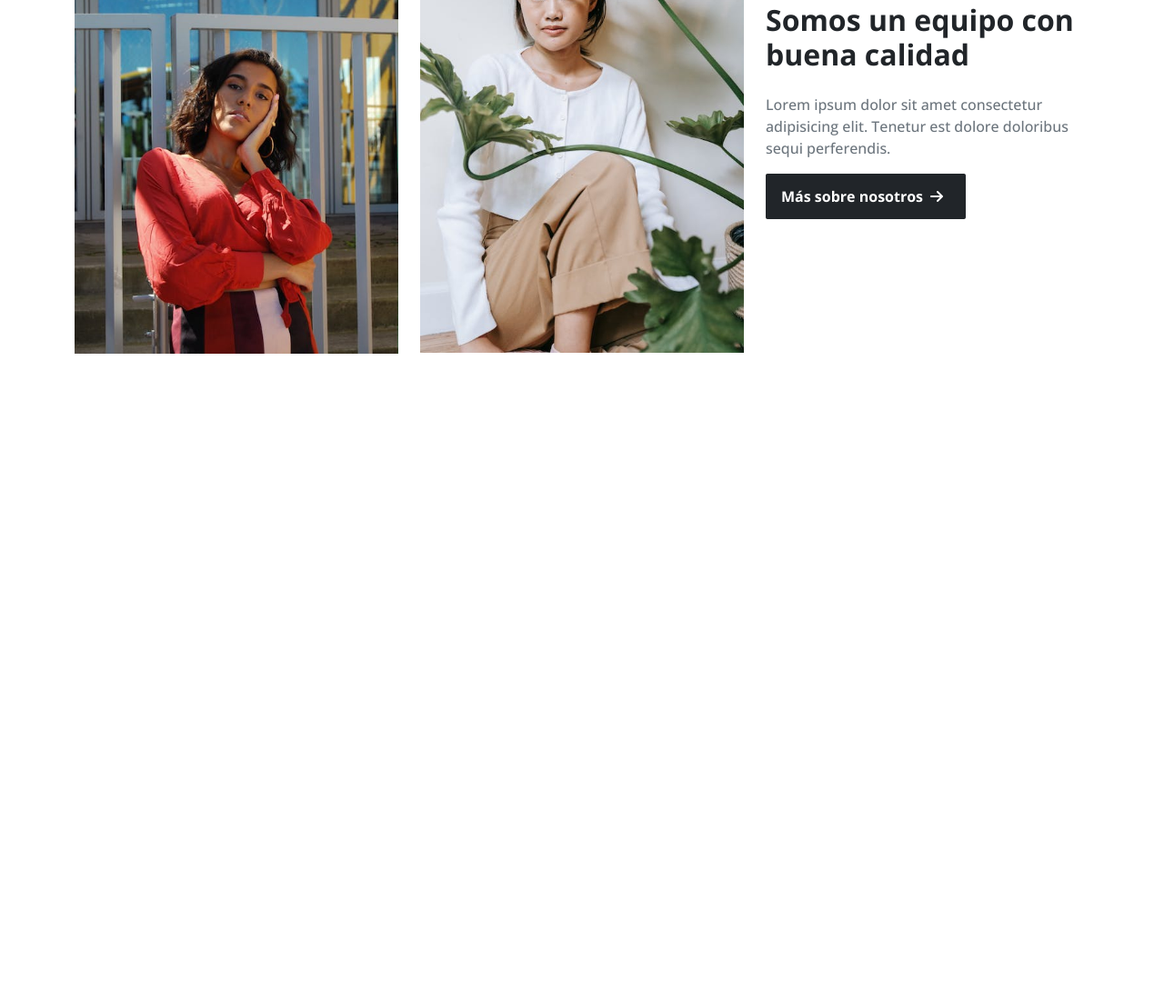
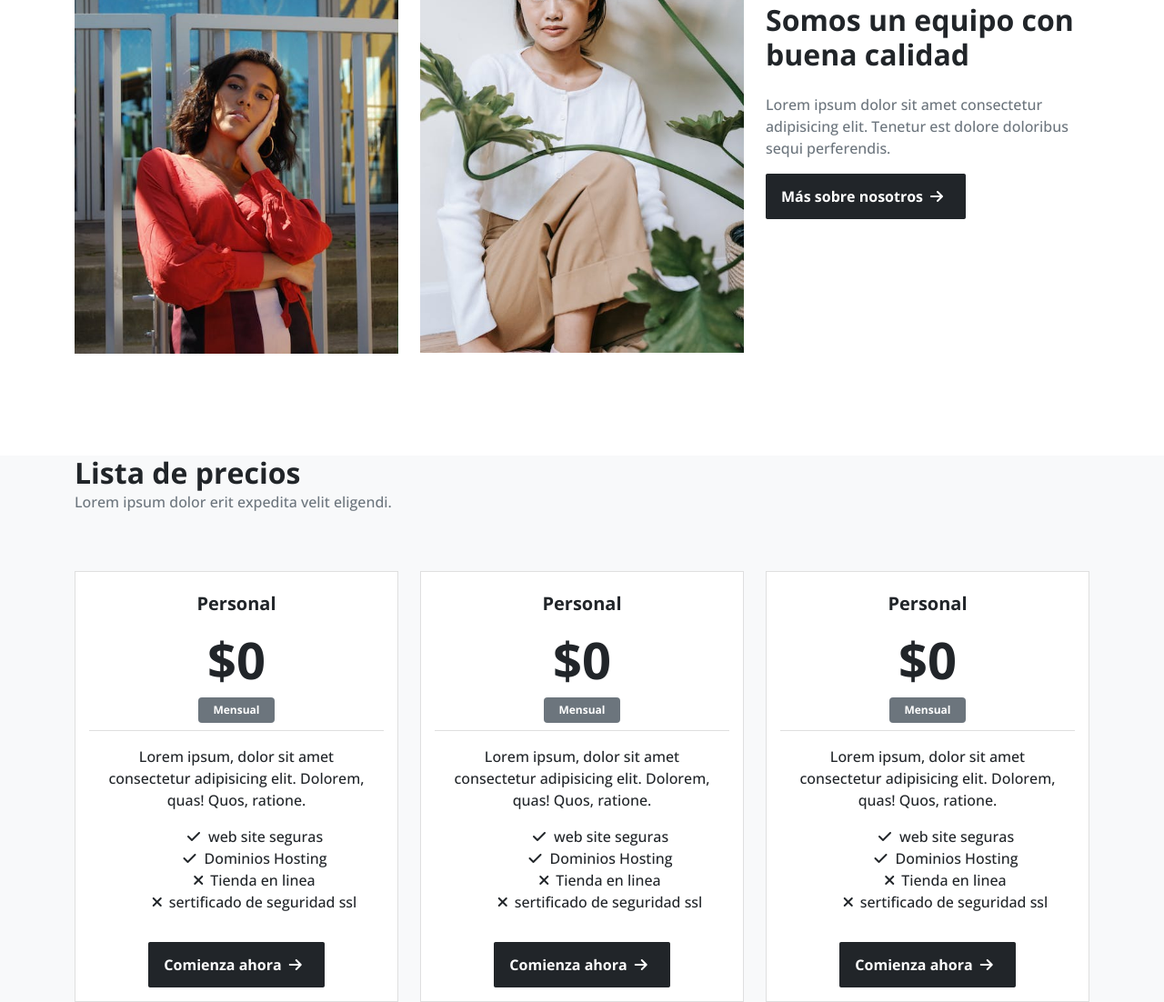
Before and after one commit to userFreider/DevBook, a plain HTML site: page index.html in a window 1280 px wide. Shown: the part 1040-2142 px from the top of the page at 91% size. Before the commit the page ends 1493 px from the top, so only its background shows below. Drawn offline with nearby package versions, Linux system fonts and the light colour scheme.

Commit message:
card lista de precio

```diff
--- a/assets/css/style.css
+++ b/assets/css/style.css
@@ -58,3 +58,17 @@ a{
     opacity: .7;
     border-radius: .1rem;
 }
+
+/* lista de precios */
+.badge{
+    padding: 0.5rem 1rem;
+}
+
+.car-body{
+
+}
+
+/* cards lista de precio */
+.card{
+    padding: 15px;
+}
--- a/index.html
+++ b/index.html
@@ -60,7 +60,8 @@
         <div class="container">
 
             <div class="text-center py-6 w-75 mx-auto text-white">
-                <h1 class="display-5 mb-5 text-uppercase">Somos una empresa experta <br> en <span class="fw-bold">aplicaciones
+                <h1 class="display-5 mb-5 text-uppercase">Somos una empresa experta <br> en <span
+                        class="fw-bold">aplicaciones
                         web</span></h1>
                 <p class="lead text-white mb-5">Lorem, ipsum dolor sit amet consectetur adipisicing elit. Dolore ut
                     dolor labore, rerum rem dignissimos, natus, corporis totam beatae sequi veniam.</p>
@@ -68,10 +69,14 @@
                 <a href="#" class="btn btn-outline-light">Nuestro portafolio</a>
                 <a href="#" class="btn btn-outline-success mx-4">Contactanos ahora</a>
                 <ul class="py-5 list-inline">
-                    <li class="list-inline-item mx-4"><small><i class="fa-solid fa-check mx-1"></i>React js</small> </li>
-                    <li class="list-inline-item mx-4"><small><i class="fa-solid fa-check mx-1"></i> Django - Python Framework</small></li>
-                    <li class="list-inline-item mx-4"><small><i class="fa-solid fa-check mx-1"></i> AWS Amazon web Servise</small> </li>
-                    <li class="list-inline-item mx-4"><small><i class="fa-solid fa-check mx-1"></i> React Js</small></li>
+                    <li class="list-inline-item mx-4"><small><i class="fa-solid fa-check mx-1"></i>React js</small>
+                    </li>
+                    <li class="list-inline-item mx-4"><small><i class="fa-solid fa-check mx-1"></i> Django - Python
+                            Framework</small></li>
+                    <li class="list-inline-item mx-4"><small><i class="fa-solid fa-check mx-1"></i> AWS Amazon web
+                            Servise</small> </li>
+                    <li class="list-inline-item mx-4"><small><i class="fa-solid fa-check mx-1"></i> React Js</small>
+                    </li>
                     <LI class="list-inline-item mx-4"><small><i class="fa-solid fa-check mx-1"></i> MYSQL</small> </LI>
                 </ul>
             </div>
@@ -84,7 +89,8 @@
     <section class="py-5">
         <div class="container">
             <h2 class="fw-bold">Nuestros grupos</h2>
-            <p class="text-muted  w-50">Lorem ipsum dolor sit amet consectetur adipisicing elit. Deserunt est magni incidunt hic beatae.</p>
+            <p class="text-muted  w-50">Lorem ipsum dolor sit amet consectetur adipisicing elit. Deserunt est magni
+                incidunt hic beatae.</p>
 
             <div class="row">
                 <div class="col-lg-4 col-md-6 my-3">
@@ -114,16 +120,109 @@
                 <div class="col-lg-4 col-md-12 d-flex">
                     <div class="align-self-center">
                         <h2 class="fw-bold mb-4">Somos un equipo con buena calidad</h2>
-                        <p class="text-muted nb-4">Lorem ipsum dolor sit amet consectetur adipisicing elit. Tenetur est dolore doloribus sequi perferendis.</p>
-                        <a href="#" class="btn btn-dark">Más sobre nosotros<i class="fa-solid fa-arrow-right mx-2"></i></a>
+                        <p class="text-muted nb-4">Lorem ipsum dolor sit amet consectetur adipisicing elit. Tenetur est
+                            dolore doloribus sequi perferendis.</p>
+                        <a href="#" class="btn btn-dark">Más sobre nosotros<i
+                                class="fa-solid fa-arrow-right mx-2"></i></a>
+                    </div>
+                </div>
+            </div>
+        </div>
+    </section>
+
+
+    <section class="lista-precios bg-light">
+        <div class="container">
+            <h2 class="fw-bold mb-0 mt-5">Lista de precios</h2>
+            <p class="text-muted mb-5">Lorem ipsum dolor erit expedita velit eligendi.</p>
+
+            <div class="row  text-center">
+                <!-- div1 -->
+                <div class="col-md-4 col-lg-4">
+                    <div class="col-lg4">
+                        <div class="card  mb-0 rounded-0 my-3">
+                            <div class="card-header bg-white">
+                                <h5 class="fw-bold mb-3">Personal</h5>
+                                <h2 class="display-4 fw-bold">$0</h2>
+                                <span class="badge bg-secondary">Mensual</span>
+                            </div>
+                            <div class="card-body">
+                                <p>Lorem ipsum, dolor sit amet consectetur adipisicing elit. Dolorem, quas! Quos, ratione.
+                                </p>
+                                <ul>
+                                    <li><i class="fa-solid fa-check mx-2"></i>web site seguras</li>
+                                    <li><i class="fa-solid fa-check mx-2"></i>Dominios Hosting</li>
+                                    <li><i class="fa-solid fa-xmark mx-2"></i>Tienda en linea</li>
+                                    <li><i class="fa-solid fa-xmark mx-2"></i>sertificado de seguridad ssl</li>
+                                </ul>
+                            </div>
+                            <div class="car-fooetr">
+                                <a href="#" class="btn btn-dark -block">Comienza ahora<i
+                                        class="fa-solid fa-arrow-right mx-2"></i></a>
+                            </div>
+                        </div>
+                    </div>
+                </div>
+
+                  <!-- div1 -->
+                  <div class="col-md-4 col-lg-4">
+                    <div class="col-lg4">
+                        <div class="card  mb-0 rounded-0 my-3">
+                            <div class="card-header bg-white">
+                                <h5 class="fw-bold mb-3">Personal</h5>
+                                <h2 class="display-4 fw-bold">$0</h2>
+                                <span class="badge bg-secondary">Mensual</span>
+                            </div>
+                            <div class="card-body">
+                                <p>Lorem ipsum, dolor sit amet consectetur adipisicing elit. Dolorem, quas! Quos, ratione.
+                                </p>
+                                <ul>
+                                    <li><i class="fa-solid fa-check mx-2"></i>web site seguras</li>
+                                    <li><i class="fa-solid fa-check mx-2"></i>Dominios Hosting</li>
+                                    <li><i class="fa-solid fa-xmark mx-2"></i>Tienda en linea</li>
+                                    <li><i class="fa-solid fa-xmark mx-2"></i>sertificado de seguridad ssl</li>
+                                </ul>
+                            </div>
+                            <div class="car-fooetr">
+                                <a href="#" class="btn btn-dark -block">Comienza ahora<i
+                                        class="fa-solid fa-arrow-right mx-2"></i></a>
+                            </div>
+                        </div>
+                    </div>
+                </div>
+
+                  <!-- div1 -->
+                  <div class="col-md-4 col-lg-4">
+                    <div class="col-lg4">
+                        <div class="card  mb-0 rounded-0 my-3">
+                            <div class="card-header bg-white">
+                                <h5 class="fw-bold mb-3">Personal</h5>
+                                <h2 class="display-4 fw-bold">$0</h2>
+                                <span class="badge bg-secondary">Mensual</span>
+                            </div>
+                            <div class="card-body">
+                                <p>Lorem ipsum, dolor sit amet consectetur adipisicing elit. Dolorem, quas! Quos, ratione.
+                                </p>
+                                <ul>
+                                    <li><i class="fa-solid fa-check mx-2"></i>web site seguras</li>
+                                    <li><i class="fa-solid fa-check mx-2"></i>Dominios Hosting</li>
+                                    <li><i class="fa-solid fa-xmark mx-2"></i>Tienda en linea</li>
+                                    <li><i class="fa-solid fa-xmark mx-2"></i>sertificado de seguridad ssl</li>
+                                </ul>
+                            </div>
+                            <div class="car-fooetr">
+                                <a href="#" class="btn btn-dark -block">Comienza ahora<i
+                                        class="fa-solid fa-arrow-right mx-2"></i></a>
                             </div>
                         </div>
                     </div>
                 </div>
 
 
+                </div>
+            </div>
+        </div>
     </section>
-
 
 
     <script src="https://cdn.jsdelivr.net/npm/@popperjs/core@2.9.2/dist/umd/popper.min.js"
```
Lines whose indentation alone changed are shown as unchanged.
